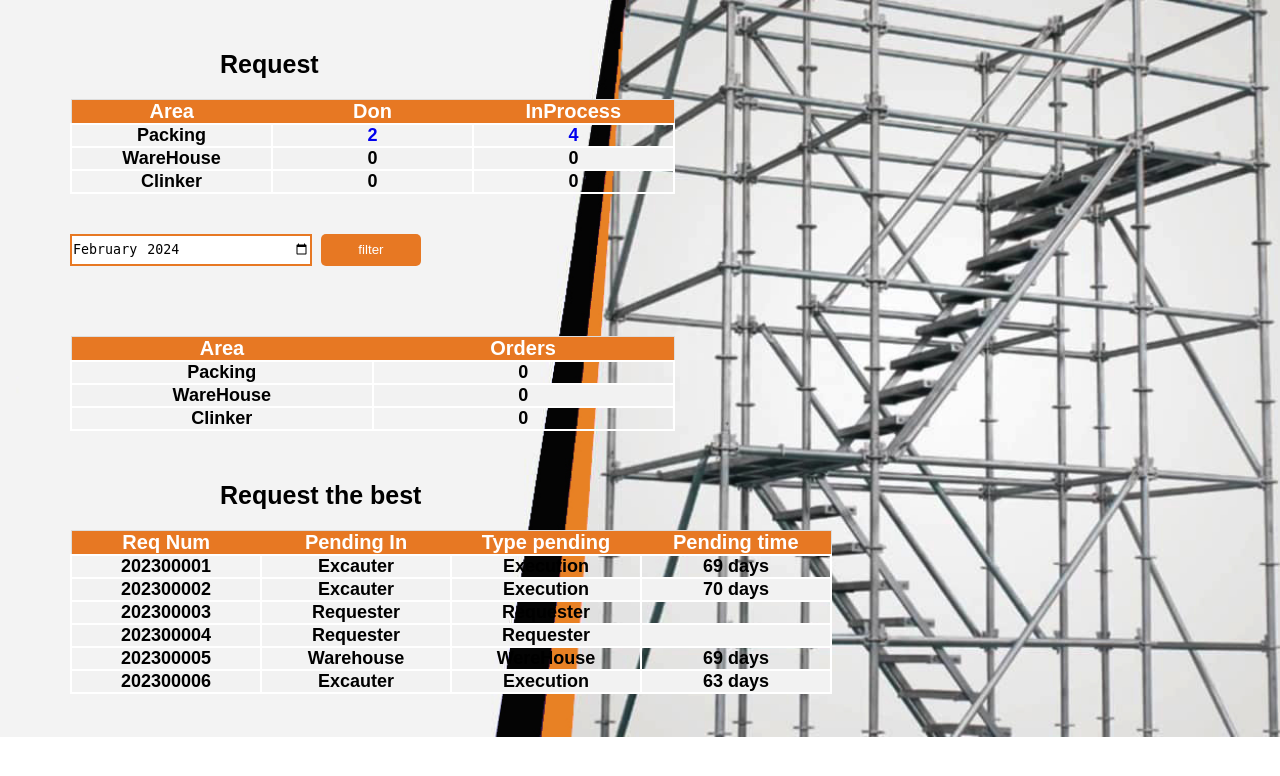
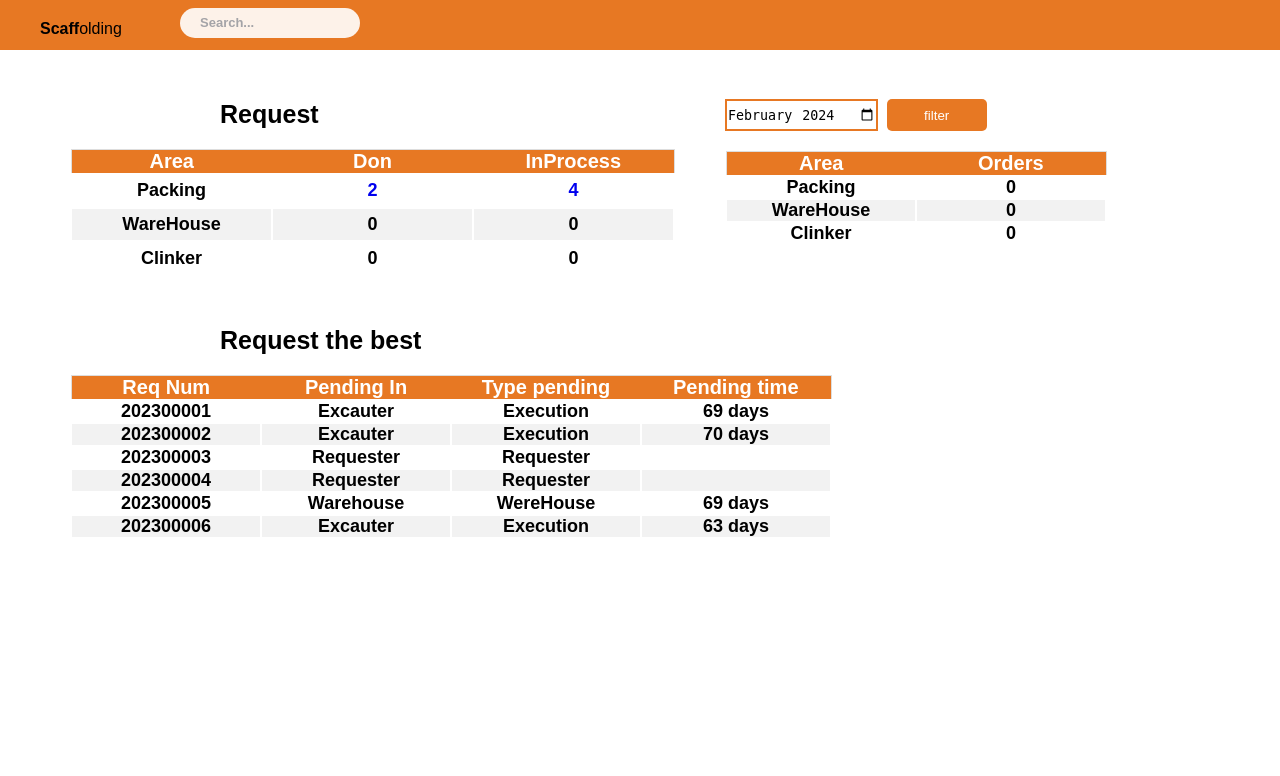
Before and after one commit to Ms1mustafa/sc, a PHP site: page /super.php in a window 1280 px wide. Shown: the top 776 px of the page. Run offline with PHP 8.4, Linux system fonts and the light colour scheme; data comes from the database, SQL or seed files in the repository; a stand-in replaces the project's code that opens the database connection; some libraries are stand-ins or nearby versions.

Commit message:
design tables

```diff
--- a/dashboard.css
+++ b/dashboard.css
@@ -11,6 +11,18 @@
 
 body {
   font-family: "Alexandria", sans-serif;
+}
+
+.nave {
+  background-color: #e77823;
+  height: 50px;
+}
+
+.hidden-xs {
+  position: relative;
+  top: 20px;
+  margin-left: 40px;
+
 }
 
 .Safety {
@@ -93,6 +105,19 @@ body {
 
 .Dashboardsection {
   margin-left: 70px;
+
+}
+
+.flexe {
+  display: flex;
+
+}
+
+.flexe1 {
+  position: relative;
+  top: -30px;
+  left: 50px;
+
 }
 
 .alluser {
@@ -238,9 +263,11 @@ tr:nth-child(even) {
 
 .month {
   border: 2px solid #e77823;
-  width: 20%;
+  width: 40%;
   height: 4vh;
-  margin-top: 40px;
+  position: relative;
+  top: 50px;
+
 }
 
 .filterDashboard {
@@ -252,4 +279,57 @@ tr:nth-child(even) {
   background-color: #e77823;
   border: none;
   border-radius: 5px;
+  position: relative;
+  top: 50px;
 }
+
+.app-search {
+  position: relative;
+  margin: 0
+}
+
+.app-search a {
+  position: absolute;
+  top: 20px;
+  right: 10px;
+  color: #4c5667;
+  border: 2px solid #ddd;
+
+
+}
+
+.app-search .form-control,
+.app-search .form-control:focus {
+  border: none;
+  font-size: 13px;
+  color: #4c5667;
+  padding-left: 20px;
+  padding-right: 40px;
+  background: rgba(255, 255, 255, .9);
+  box-shadow: none;
+  height: 30px;
+  font-weight: 600;
+  width: 180px;
+  display: inline-block;
+  line-height: 30px;
+  position: relative;
+  top: -30px;
+  left: 180px;
+  border-radius: 40px;
+  transition: .5s ease-out
+}
+
+.app-search .form-control::-moz-placeholder {
+  color: #4c5667;
+  opacity: .5
+}
+
+.app-search .form-control::-webkit-input-placeholder {
+  color: #4c5667;
+  opacity: .5
+}
+
+.app-search .form-control::-ms-placeholder {
+  color: #4c5667;
+  opacity: .5
+}
--- a/super.php
+++ b/super.php
@@ -28,13 +28,25 @@ $requests = $request->getRequestDetails(null, null, 'all');
   <title>Dashboard </title>
 </head>
 
-<body class="bodyDashboardIMg">
+<body class="">
+  <div class="nave">
+  <p class="hidden-xs"><strong>Scaff</strong>olding</span></a><p>
+
+  <li>
+                        <form role="search" class="app-search hidden-xs">
+                            <input type="text" placeholder="Search..." class="form-control">
+
+                        </form>
+                    </li>
+</div>
+
+
 
   <!--------------------------------Dashboard-------------------------------------->
 
-
   <section class="Dashboardsection">
     <label class="LabelRq" for="">Request</label>
+    <div class="flexe">
     <table class="alluser">
       <thead>
         <tr>
@@ -78,14 +90,16 @@ $requests = $request->getRequestDetails(null, null, 'all');
 
     </table>
 
-
+      <div class="flexe1">
 
     <label class="" for=""></label>
     <table class="alluser">
+      <div>
       <form action="" method="POST">
         <input class="month" type="month" id="month" name="month" value=<?php echo $filter; ?>>&nbsp;
         <input class="filterDashboard" type="submit" value="filter">
       </form>
+      </div>
       <tr>
         <th>Area</th>
         <th>Orders</th>
@@ -116,7 +130,8 @@ $requests = $request->getRequestDetails(null, null, 'all');
 
     </table>
 
-
+      </div>
+      </div>
 
     <label class="LabelRq" for="">Request the best</label>
     <table class="alluser">
```
